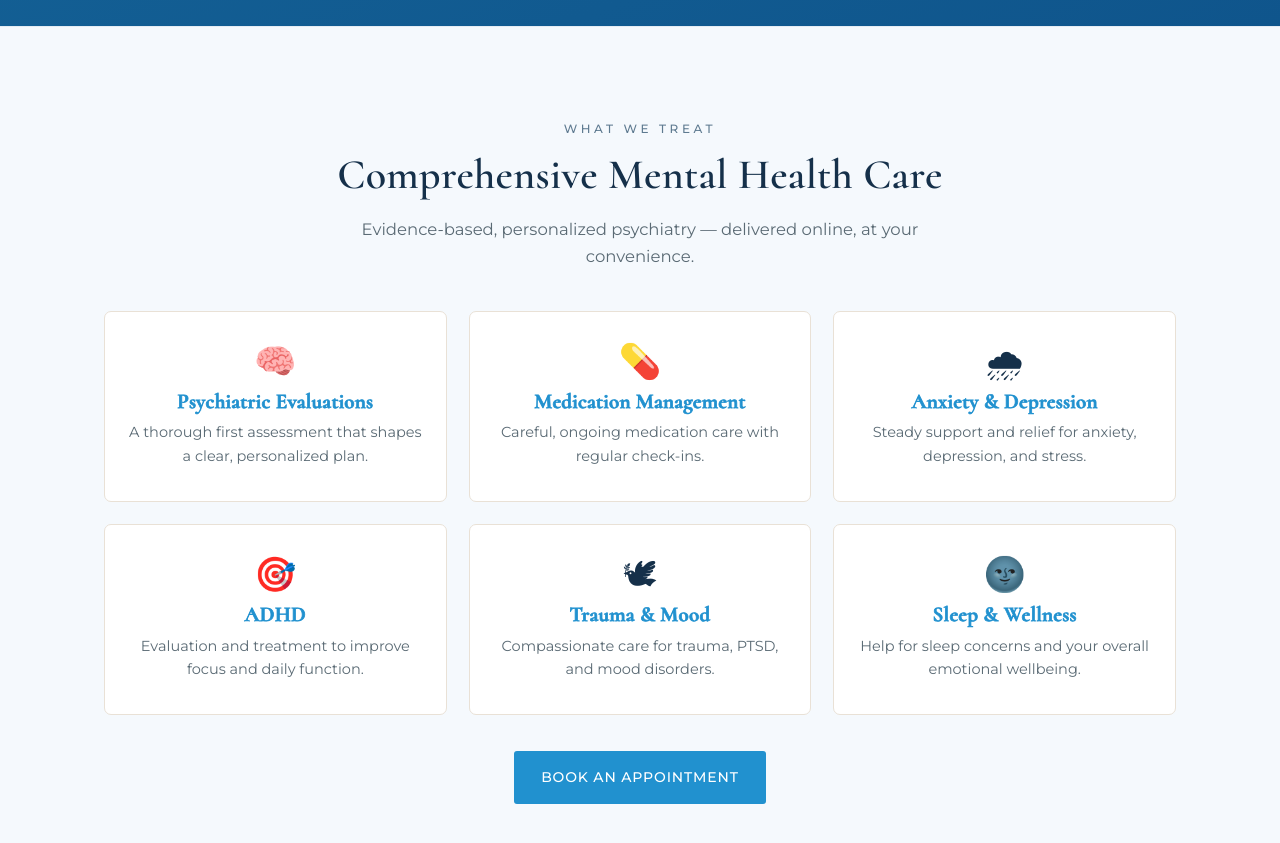
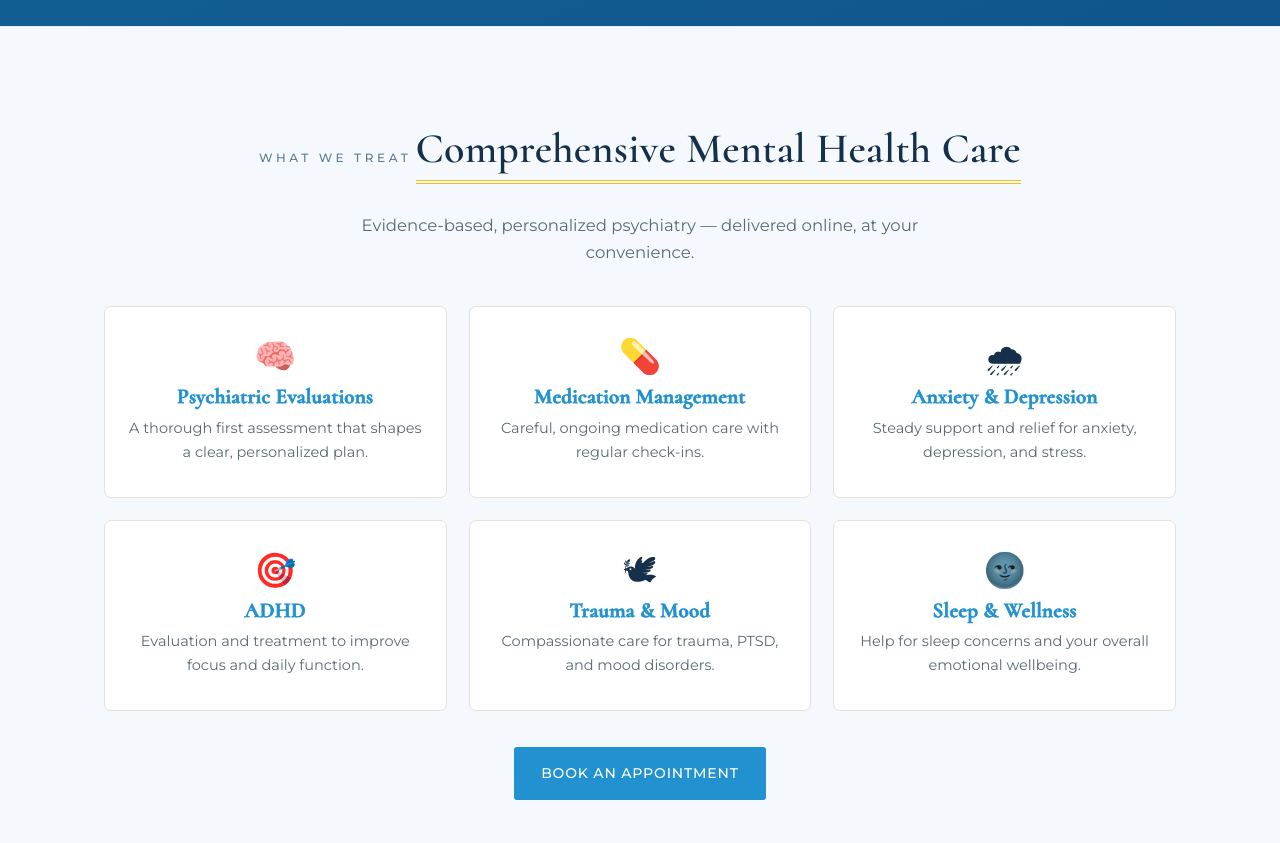
Before and after one commit to Nubridgemd1/elelroi-mental-wellness, a plain HTML site: page index.html in a window 1280 px wide. Shown: the part 1000-1843 px from the top of the page. Drawn offline with Linux system fonts and the light colour scheme; a web font is replaced by a local one.

Commit message:
Services heading: double gold underline
Co-Authored-By: Claude Opus 4.8 <noreply@anthropic.com>

```diff
--- a/index.html
+++ b/index.html
@@ -410,7 +410,7 @@
 <section class="svc-bg" id="services">
   <div class="wrap center">
     <span class="eyebrow">What We Treat</span>
-    <h2 class="title">Comprehensive Mental Health Care</h2>
+    <h2 class="title" style="display:inline-block;border-bottom:4px double #f3c012;padding-bottom:8px">Comprehensive Mental Health Care</h2>
     <p class="body center" style="max-width:36em;margin:10px auto 0">Evidence-based, personalized psychiatry &mdash; delivered online, at your convenience.</p>
     <div class="grid3">
       <div class="svc"><div class="svc-body simple"><div class="sic">&#129504;</div><h3>Psychiatric Evaluations</h3><p>A thorough first assessment that shapes a clear, personalized plan.</p></div></div>
```
